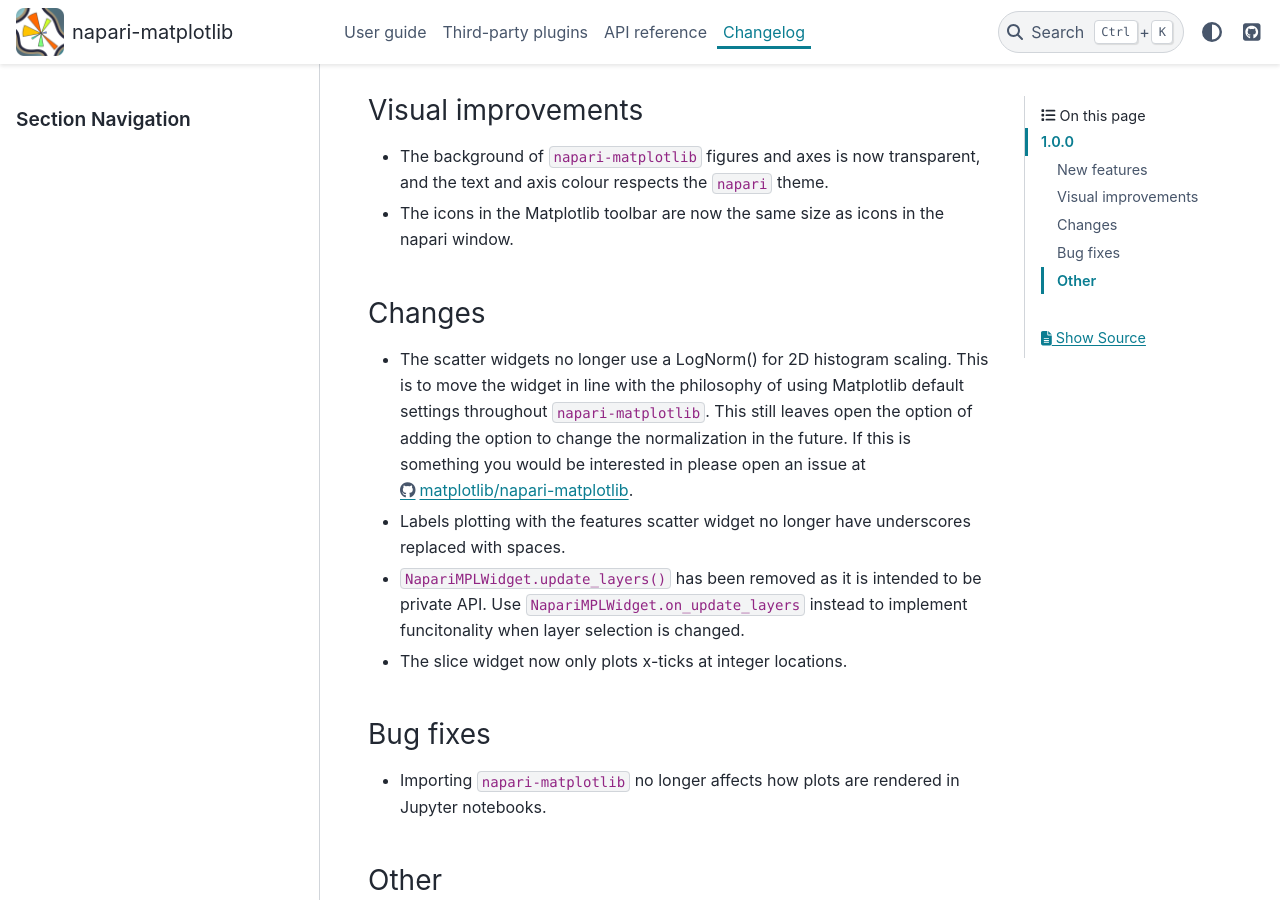
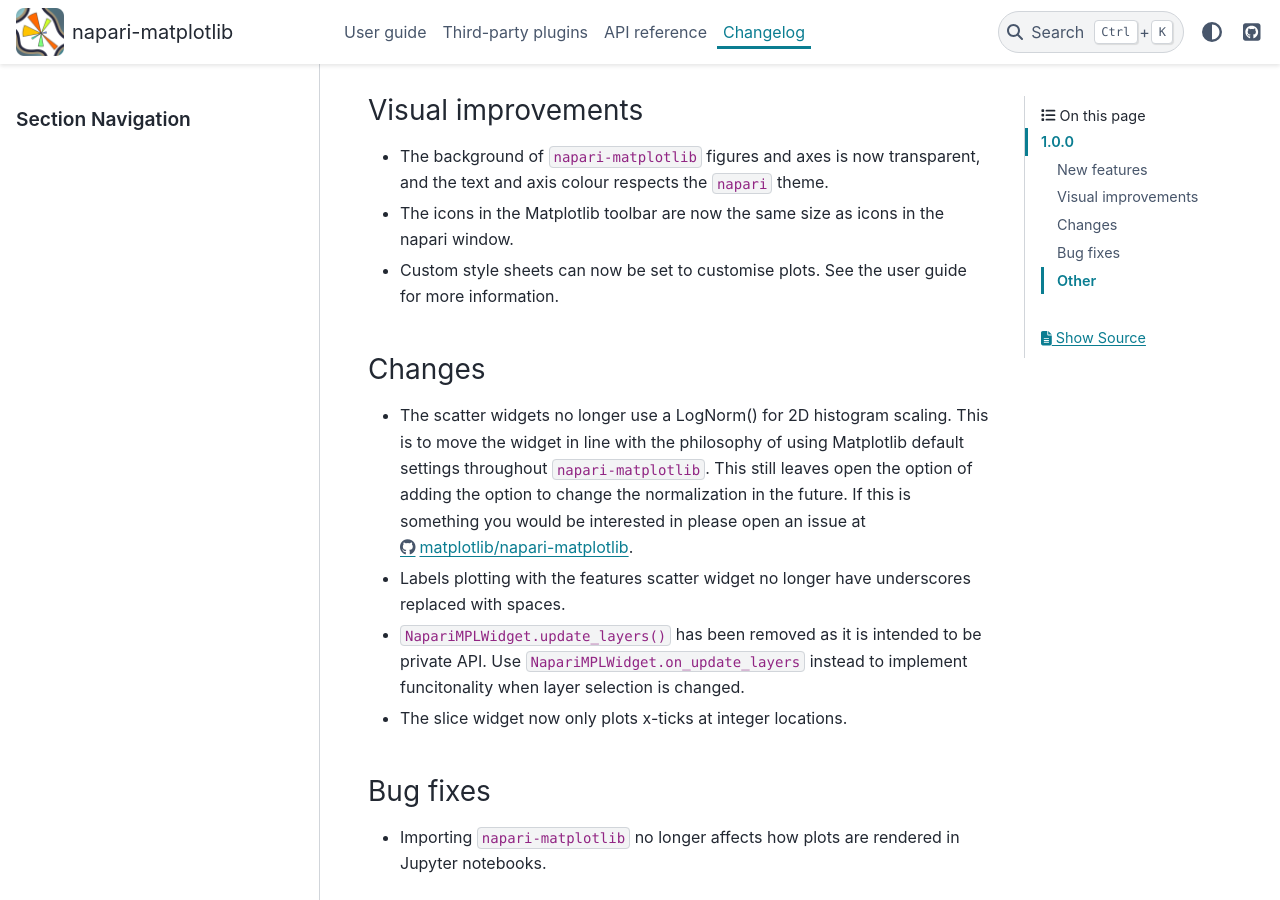
Before and after one commit to matplotlib/napari-matplotlib, a Sphinx documentation site: the page built from docs/changelog.rst, in a window 1280 px wide and 900 px high, scrolled down 426 px. Built offline with Sphinx 7.4.7 and the PyData theme 0.15.4, drawn with Linux system fonts in a browser that asks for light colours; pages that are not in the unit, such as notebooks, are missing from menus.

Commit message:
Update changelog

```diff
--- a/docs/changelog.rst
+++ b/docs/changelog.rst
@@ -15,6 +15,8 @@ Visual improvements
 ~~~~~~~~~~~~~~~~~~~
 - The background of ``napari-matplotlib`` figures and axes is now transparent, and the text and axis colour respects the ``napari`` theme.
 - The icons in the Matplotlib toolbar are now the same size as icons in the napari window.
+- Custom style sheets can now be set to customise plots. See the user guide
+  for more information.
 
 Changes
 ~~~~~~~
```
